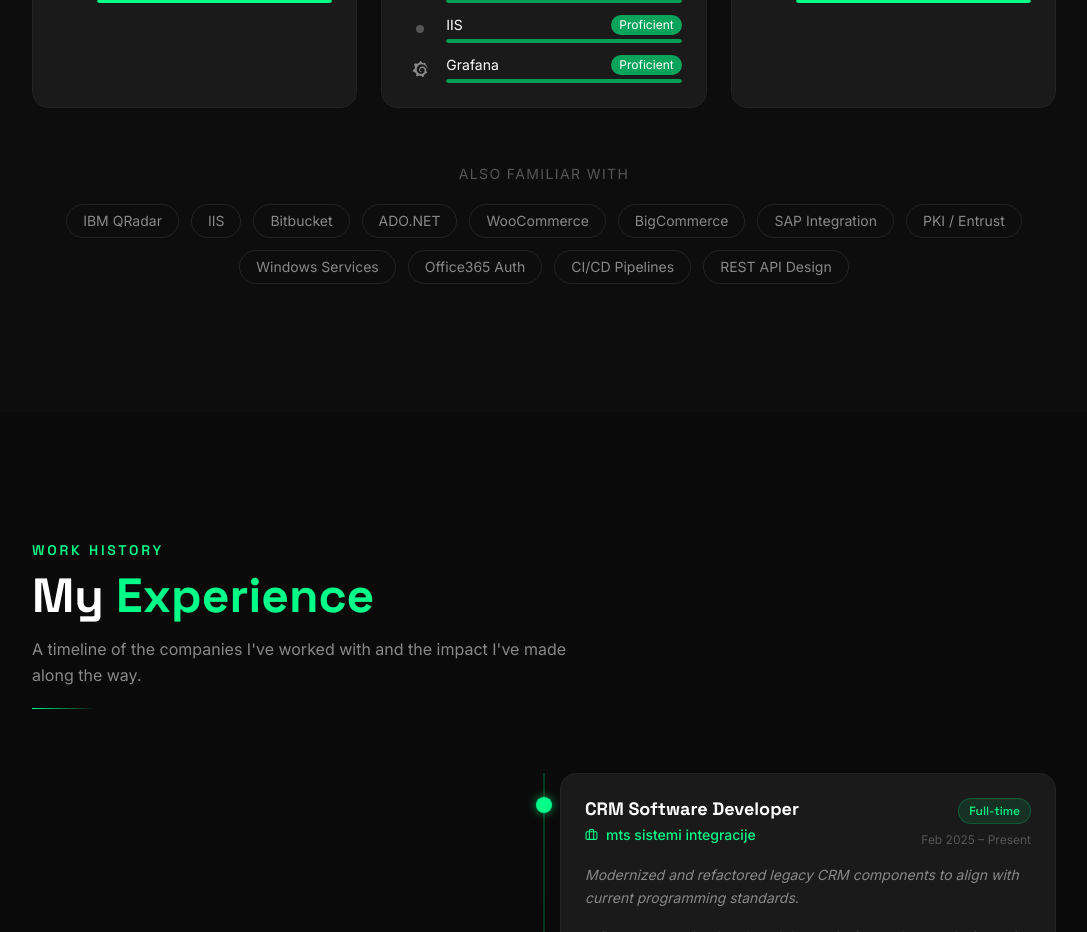
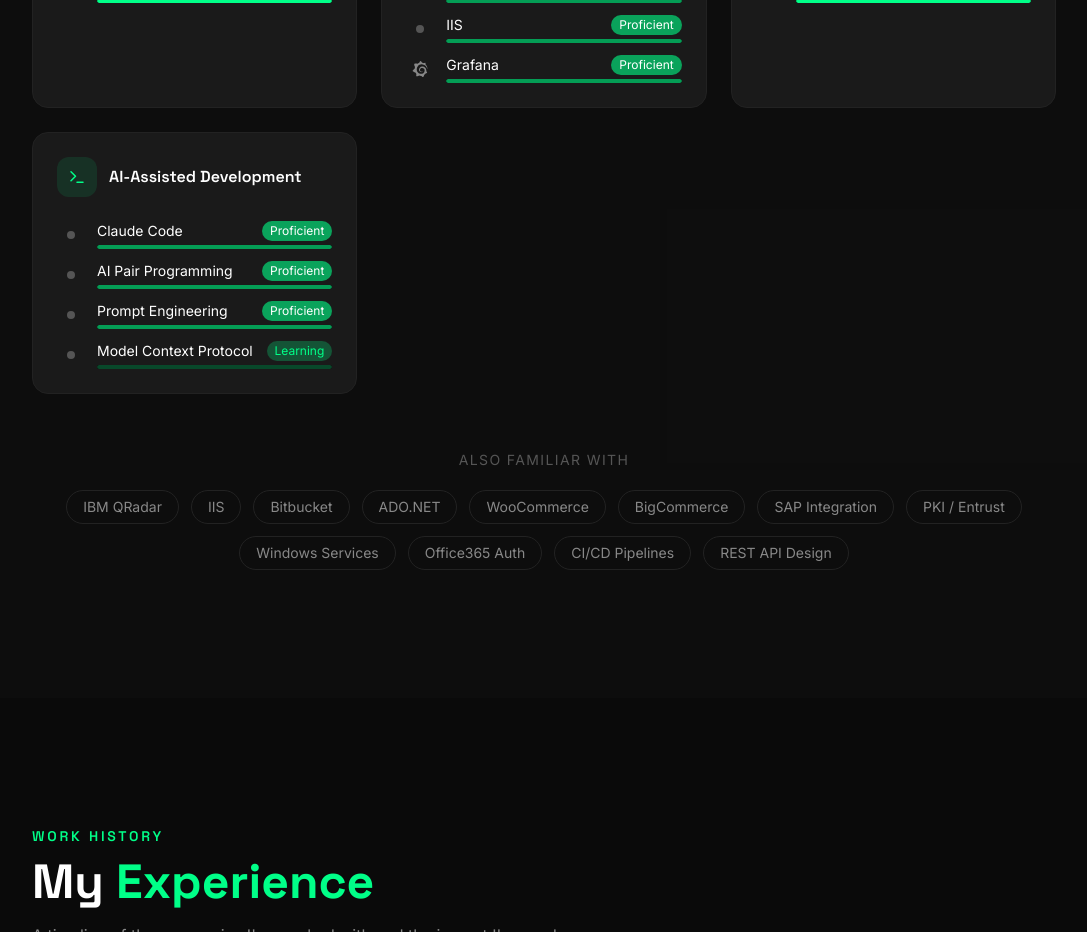
Before and after one commit to alexndrr/portfolio, a React (Vite) app: page / in a window 1280 px wide. Shown: the part 2840-3772 px from the top of the page, without its empty margins (96-1183 px from the left). Built offline with nearby package versions, Linux system fonts and the light colour scheme.

Commit message:
Add frontend skills to CV and AI-Assisted Development to portfolio
Add TypeScript and a Frontend line (React, Next.js, AngularJS) to the CV
skills, and add an AI-Assisted Development category to the portfolio
skills grid.

```diff
--- a/src/components/sections/Skills.tsx
+++ b/src/components/sections/Skills.tsx
@@ -6,7 +6,7 @@
   SiDocker, SiKubernetes, SiGit, SiGrafana, SiApachekafka, SiRabbitmq,
   SiJira,
 } from 'react-icons/si'
-import { FiCode, FiDatabase, FiZap, FiTool, FiCpu, FiLayers } from 'react-icons/fi'
+import { FiCode, FiDatabase, FiZap, FiTool, FiCpu, FiLayers, FiTerminal } from 'react-icons/fi'
 import SectionTitle from '../ui/SectionTitle'
 import { skills } from '../../data/portfolio-data'
 
@@ -44,6 +44,7 @@
   'Messaging & APIs': FiZap,
   'DevOps & Tools': FiTool,
   Architecture: FiCpu,
+  'AI-Assisted Development': FiTerminal,
 }
 
 export default function Skills() {
--- a/src/data/portfolio-data.ts
+++ b/src/data/portfolio-data.ts
@@ -88,6 +88,16 @@
       { name: 'System Integration', level: 'expert' },
       { name: 'Database Modeling', level: 'expert' },
       { name: 'Process Automation', level: 'expert' },
+    ],
+  },
+  {
+    category: 'AI-Assisted Development',
+    icon: 'terminal',
+    items: [
+      { name: 'Claude Code', level: 'proficient' },
+      { name: 'AI Pair Programming', level: 'proficient' },
+      { name: 'Prompt Engineering', level: 'proficient' },
+      { name: 'Model Context Protocol', level: 'beginner' },
     ],
   },
 ]
```
Also changed, not shown: 1 other file (tests, documents, lock files or other folders).
